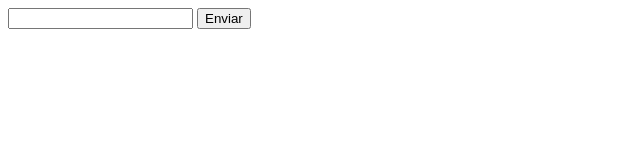
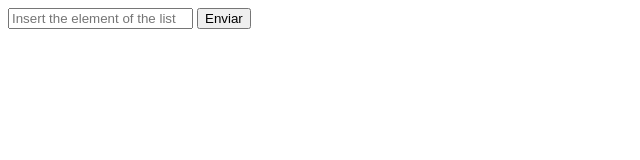
Before and after one commit to Albinpirela/mi-primera-app, a plain HTML site: page index.html in a window 1280 px wide. Shown: the whole page, without its empty margins (0-640 px from the left). Drawn offline with Linux system fonts and the light colour scheme.

Commit message:
change my commit

```diff
--- a/index.html
+++ b/index.html
@@ -10,7 +10,7 @@
 
 <body>
     <form id="todo-form">
-        <input type="text" id="todo">
+        <input type="text" id="todo" placeholder="Insert the element of the list">
         <input type="submit" value="Enviar">
     </form>
     <ul id="todo-list">
```
